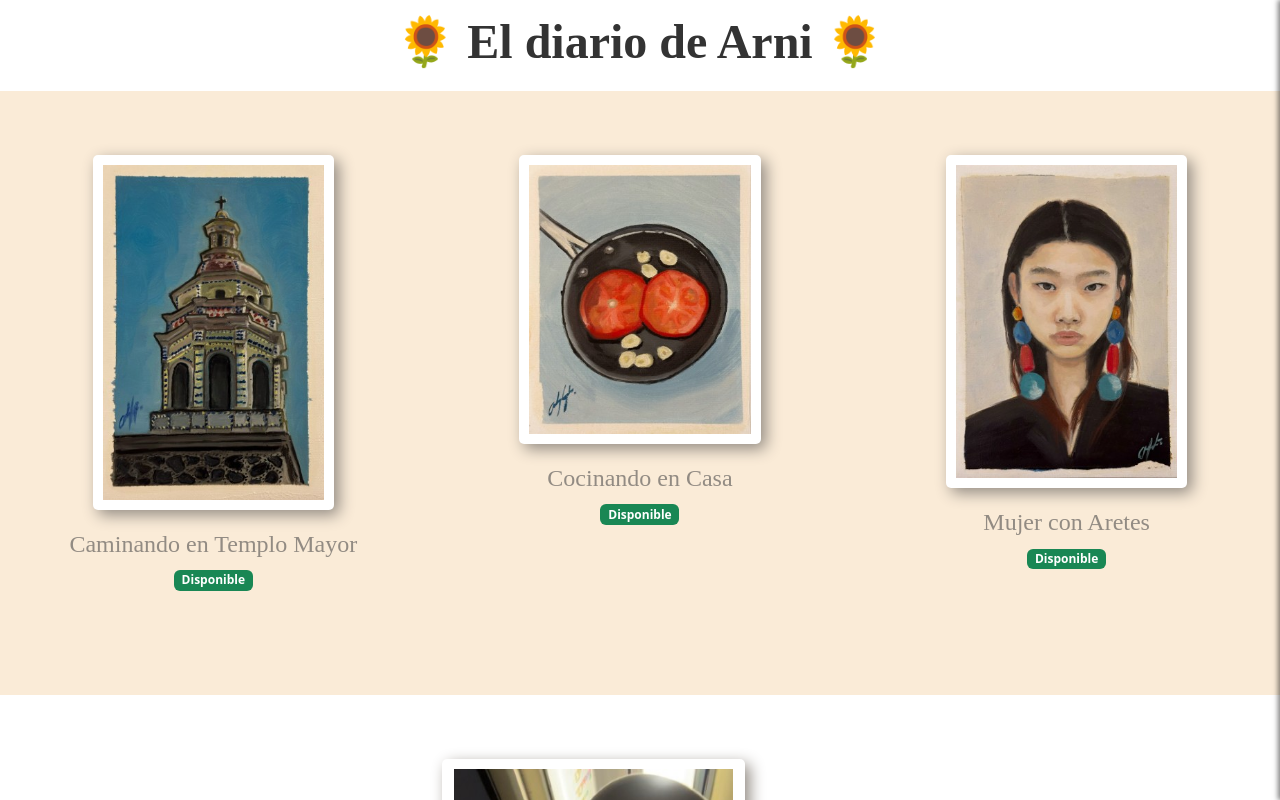
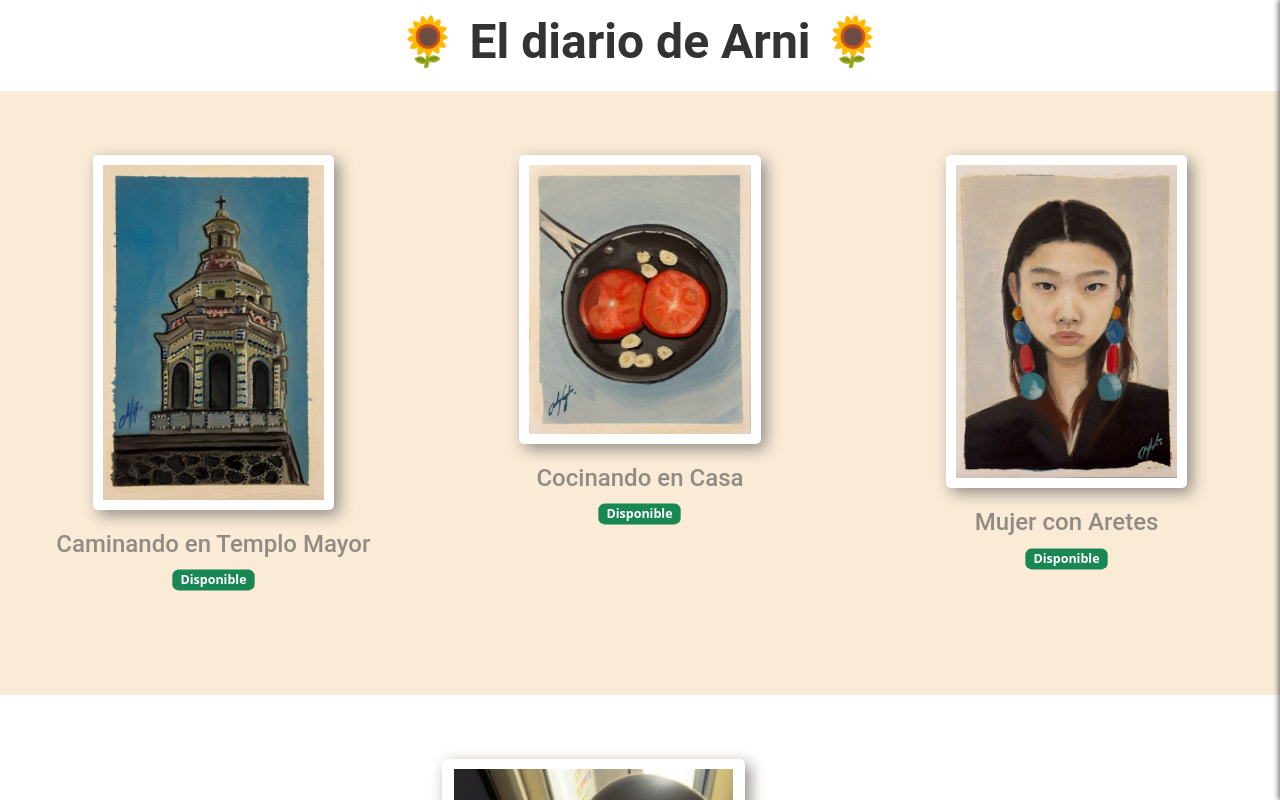
Before and after one commit to andresSaldanaAguilar/arnis_art_shop, a React (Create React App) app in the folder my-app/: page / in a window 1280 px wide. Shown: the top 800 px of the page. Built offline with nearby package versions, Linux system fonts and the light colour scheme.

Commit message:
attention style

```diff
--- a/my-app/src/App.css
+++ b/my-app/src/App.css
@@ -1,13 +1,13 @@
 body {
   margin: 0;
-  font-family: 'Patrick Hand', cursive;
+  font-family: 'Roboto', cursive;
   -webkit-font-smoothing: antialiased;
   -moz-osx-font-smoothing: grayscale;
 }
 
 .header-container {
   text-align: center;
-  font-family: 'Patrick Hand', cursive;
+  font-family: 'Roboto', cursive;
 }
 
 .header {
--- a/my-app/src/Components/Footer.css
+++ b/my-app/src/Components/Footer.css
@@ -12,6 +12,6 @@ padding-bottom: 5%;
 display: grid;
 padding-left: 15%;
 width: 100%;
-font-family: 'Patrick Hand', cursive;
+font-family: 'Roboto', cursive;
 text-align: left;
 }
--- a/my-app/src/Components/Frame.css
+++ b/my-app/src/Components/Frame.css
@@ -29,5 +29,35 @@ img {
 .frame-container h3 {
   font-size: 1.5em; /* Title font size */
   margin-top: 20px;
-  font-family: 'Patrick Hand', cursive; /* Title font family */
+  font-family: 'Roboto', cursive; /* Title font family */
 }
+
+@keyframes pulse {
+  0% {
+    transform: scale(1);
+    box-shadow: 0 0 0 0 rgba(0, 0, 0, 0.7);
+  }
+  70% {
+    transform: scale(1.1);
+    box-shadow: 0 0 10px 10px rgba(0, 0, 0, 0);
+  }
+  100% {
+    transform: scale(1);
+    box-shadow: 0 0 0 0 rgba(0, 0, 0, 0);
+  }
+}
+
+.attention-button {
+  background-color: #ff6347; /* Tomato color */
+  color: white;
+  padding: 10px 20px;
+  border: none;
+  border-radius: 5px;
+  font-size: 1.2em;
+  cursor: pointer;
+  animation: pulse 2s infinite;
+}
+
+.attention-button:hover {
+  background-color: #ff4500; /* OrangeRed color */
+}
--- a/my-app/src/Components/Frame.tsx
+++ b/my-app/src/Components/Frame.tsx
@@ -38,7 +38,7 @@ const Frame: React.FC<FrameProps> = ({ image, imageRef, title, description, cost
                 }> {}
                     <img src={image} alt={description} />
                     <h3>{title}</h3>
-                    { disponible? (<Badge bg="success">Disponible</Badge>) : (<></>)}
+                    { disponible? (<Badge bg="success" className='attention-button'>Disponible</Badge>) : (<></>)}
                 </div>
 
             </OverlayTrigger>
--- a/my-app/src/Components/SidePanel.css
+++ b/my-app/src/Components/SidePanel.css
@@ -1,5 +1,5 @@
 .side-panel {
-font-family: 'Patrick Hand', cursive;
+font-family: 'Roboto', cursive;
 position: fixed;
 top: 0;
 right: -100%; /* Adjust the width as needed */
```
